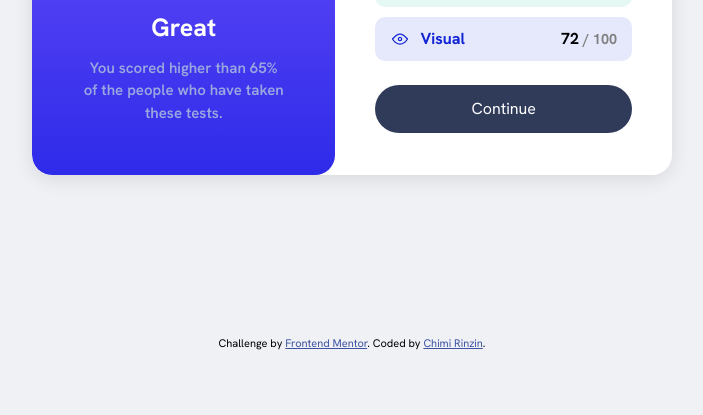
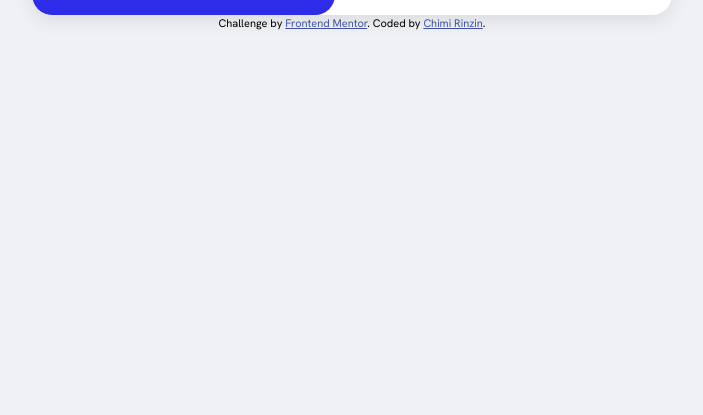
Before and after one commit to ChimiRinzin-HWR/ResultsSummary, a plain HTML site: page index.html in a window 1280 px wide. Shown: the part 385-800 px from the top of the page, without its empty margins (288-991 px from the left). Drawn offline with Linux system fonts and the light colour scheme.

Commit message:
final4 commit

```diff
--- a/styles.css
+++ b/styles.css
@@ -26,7 +26,6 @@
     --Dark-gray-blue: hsl(224, 30%, 27%);
 }
 main{
-    height: 45rem;
     display: flex;
     justify-content: center;
     align-items: center;
```
